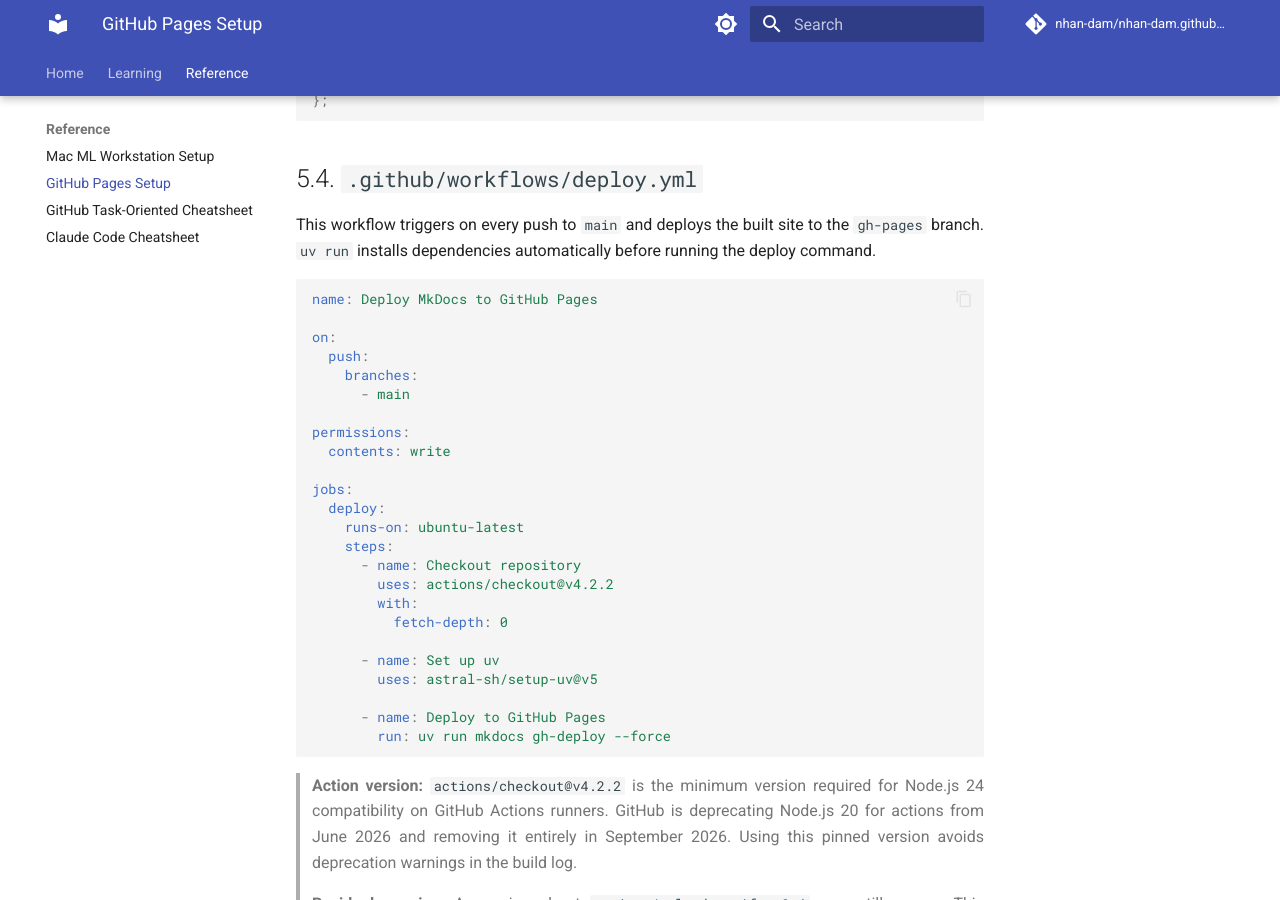
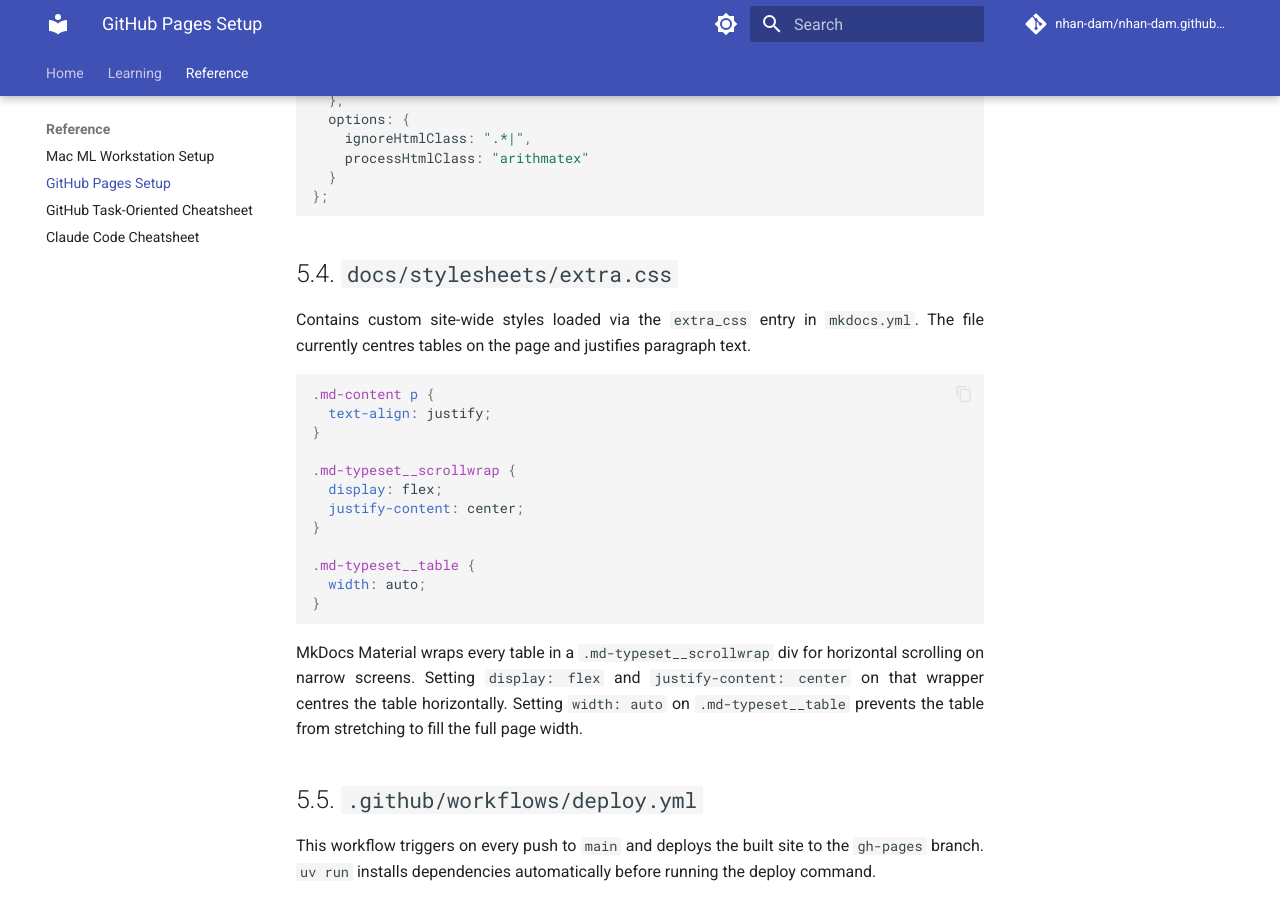
Before and after one commit to nhan-dam/nhan-dam.github.io, an MkDocs documentation site: the page built from docs/reference/github-pages-setup.md, in a window 1280 px wide and 900 px high, scrolled down 4211 px. Built offline with MkDocs 1.6.1 and Material for MkDocs 9.7.7, drawn with Linux system fonts in a browser that asks for light colours; comment, search, counter and statistics services are not loaded; some of the changed text lies outside the part shown.

Commit message:
Add instructions on table centering and Remove redundant items

````diff
--- a/docs/reference/github-pages-setup.md
+++ b/docs/reference/github-pages-setup.md
@@ -68,8 +68,10 @@
 │       └── deploy.yml        ← GitHub Actions workflow
 ├── docs/                     ← all Markdown content goes here
 │   ├── index.md              ← site homepage
-│   └── javascripts/
-│       └── mathjax.js        ← LaTeX rendering config
+│   ├── javascripts/
+│   │   └── mathjax.js        ← LaTeX rendering config
+│   └── stylesheets/
+│       └── extra.css         ← custom site-wide styles (e.g. table centering)
 ├── mkdocs.yml                ← site configuration
 ├── pyproject.toml            ← project metadata and dependencies (managed by uv)
 ├── uv.lock                   ← dependency lockfile (commit this)
@@ -157,6 +159,9 @@
   - javascripts/mathjax.js
   - https://unpkg.com/mathjax@3/es5/tex-mml-chtml.js
 
+extra_css:
+  - stylesheets/extra.css
+
 nav:
   - Home: index.md
   - Section One:
@@ -184,7 +189,28 @@
 };
 ```
 
-## 5.4. `.github/workflows/deploy.yml`
+## 5.4. `docs/stylesheets/extra.css`
+
+Contains custom site-wide styles loaded via the `extra_css` entry in `mkdocs.yml`. The file currently centres tables on the page and justifies paragraph text.
+
+```css
+.md-content p {
+  text-align: justify;
+}
+
+.md-typeset__scrollwrap {
+  display: flex;
+  justify-content: center;
+}
+
+.md-typeset__table {
+  width: auto;
+}
+```
+
+MkDocs Material wraps every table in a `.md-typeset__scrollwrap` div for horizontal scrolling on narrow screens. Setting `display: flex` and `justify-content: center` on that wrapper centres the table horizontally. Setting `width: auto` on `.md-typeset__table` prevents the table from stretching to fill the full page width.
+
+## 5.5. `.github/workflows/deploy.yml`
 
 This workflow triggers on every push to `main` and deploys the built site to the `gh-pages` branch. `uv run` installs dependencies automatically before running the deploy command.
 
````
Also changed, not shown: README.md (+1 -3 lines), docs/index.md (+2 -2 lines).
